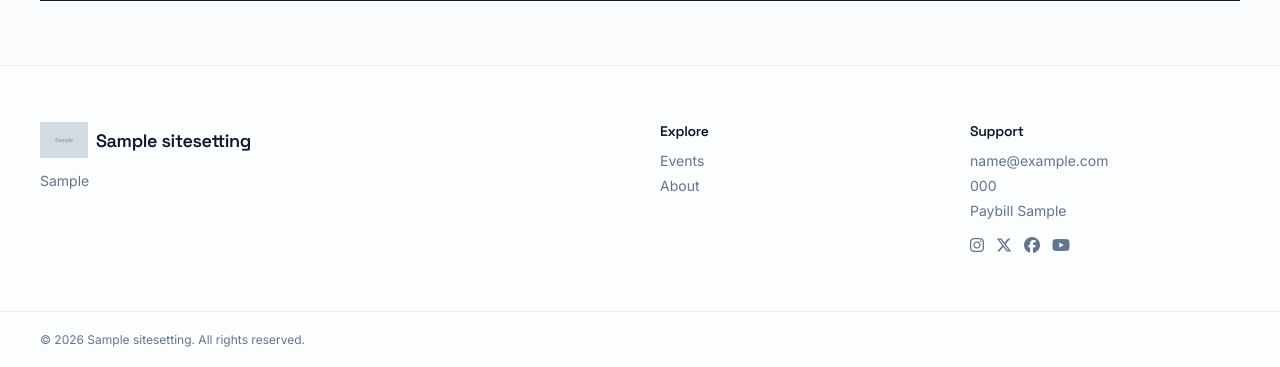
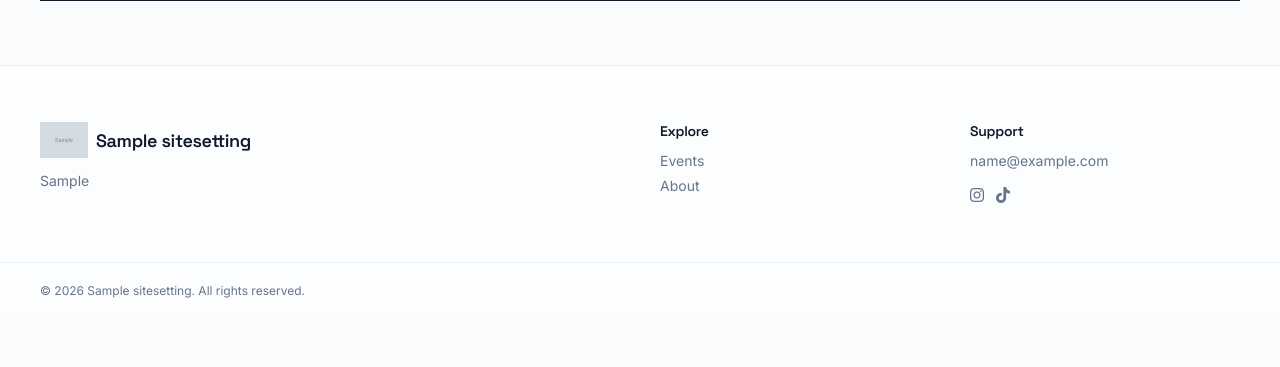
Before and after one commit to xbabavoss/turnup-kenya, a Django app: page /about/ in a window 1280 px wide. Shown: the part 1156-1523 px from the top of the page. After the commit the page ends 1454 px from the top, so only its background shows below. Run offline with Django 4.2, Linux system fonts and the light colour scheme; tables that the repository leaves empty hold one stand-in row (values such as "Sample post"); grey boxes marked "Sample" are stand-in pictures.

Commit message:
update footer

```diff
--- a/templates/partials/site_footer.html
+++ b/templates/partials/site_footer.html
@@ -22,14 +22,10 @@
       <h4>Support</h4>
       <ul>
         <li>{{ settings.support_email }}</li>
-        <li>{{ settings.support_phone }}</li>
-        <li>Paybill {{ settings.paybill }}</li>
       </ul>
       <div class="social-links">
         {% if settings.instagram_url %}<a href="{{ settings.instagram_url }}" aria-label="Instagram" target="_blank" rel="noopener"><i class="fa-brands fa-instagram"></i></a>{% endif %}
-        {% if settings.twitter_url %}<a href="{{ settings.twitter_url }}" aria-label="Twitter" target="_blank" rel="noopener"><i class="fa-brands fa-x-twitter"></i></a>{% endif %}
-        {% if settings.facebook_url %}<a href="{{ settings.facebook_url }}" aria-label="Facebook" target="_blank" rel="noopener"><i class="fa-brands fa-facebook"></i></a>{% endif %}
-        {% if settings.youtube_url %}<a href="{{ settings.youtube_url }}" aria-label="Youtube" target="_blank" rel="noopener"><i class="fa-brands fa-youtube"></i></a>{% endif %}
+        {% if settings.facebook_url %}<a href="{{ settings.facebook_url }}" aria-label="Tiktok" target="_blank" rel="noopener"><i class="fa-brands fa-tiktok"></i></a>{% endif %}
       </div>
     </div>
   </div>
```
